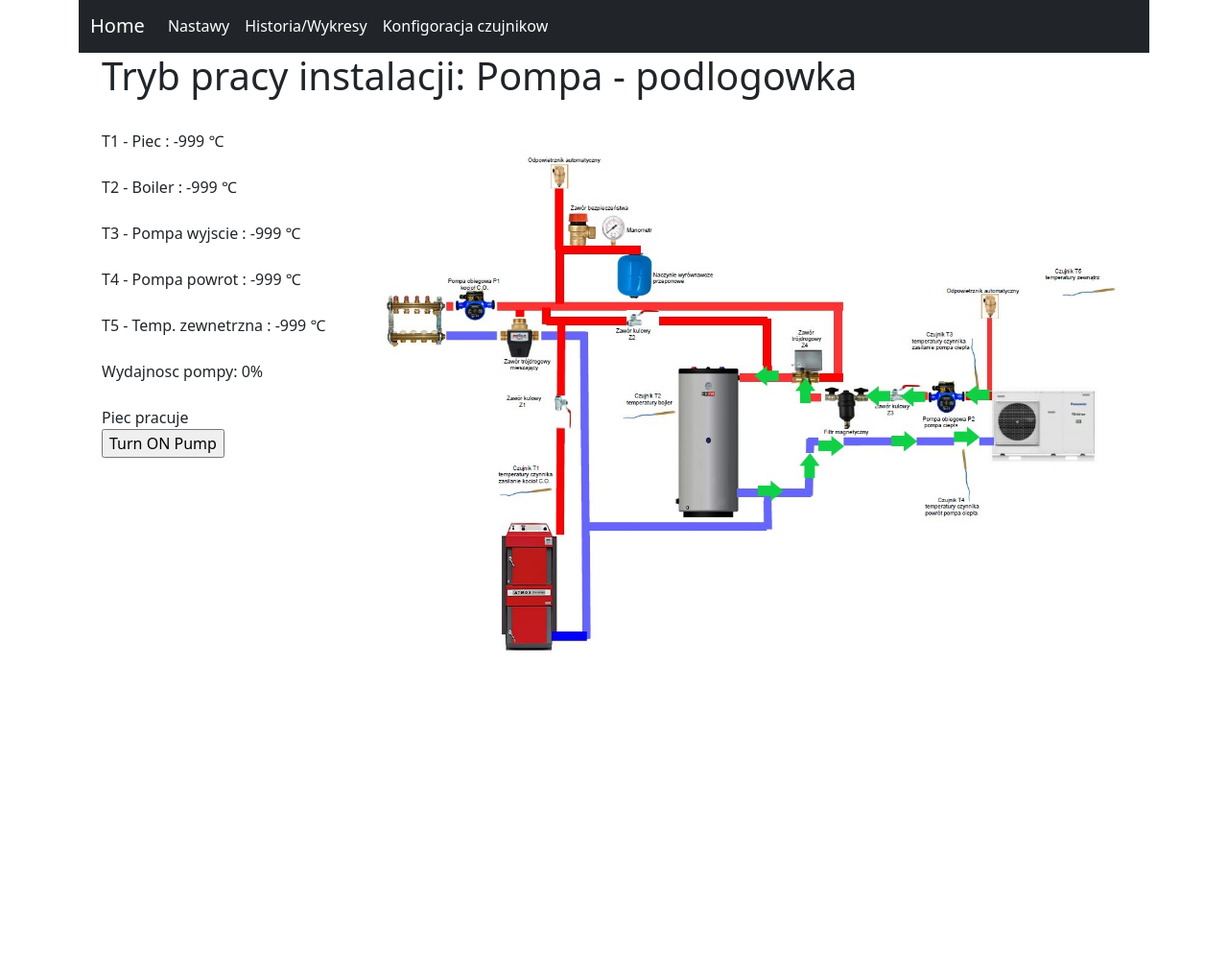
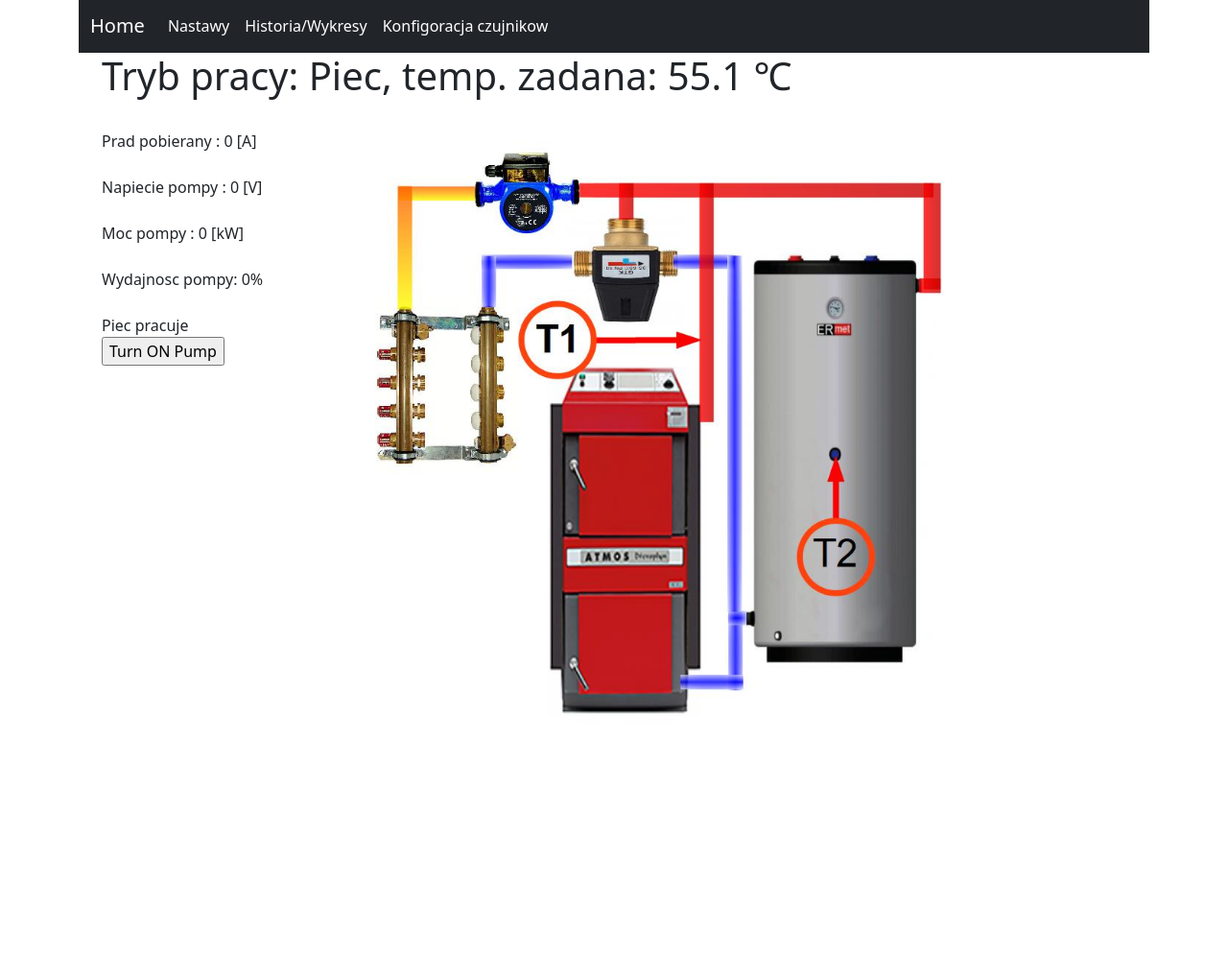
Before and after one commit to ricocooder/HeatPump, a Flask app: page /result in a window 1280 px wide. Shown: the part 25-1043 px from the top of the page at 96% size. Before the commit the page ends 703 px from the top, so only its background shows below. Run offline with Flask 2, Linux system fonts and the light colour scheme.

Commit message:
Countless number of changes

```diff
--- a/ReadTemp.py
+++ b/ReadTemp.py
@@ -1,6 +1,7 @@
 import time
 import glob
 from flask import flash
+from datetime import datetime
 import globals as g
 
 base_dir = '/sys/bus/w1/devices/'
@@ -26,7 +27,7 @@ def read_temp():
     # print('Znalziono',g.tempSensFoundNumber,'podlaczonych czujnikow')
     # print(type(int(g.tempSensFoundNumber)))
     for x in range(int(g.tempSensFoundNumber)):
-        # print('przypisuje wartosc dla',x, 'czujnika')
+        #print('przypisuje wartosc dla',x, 'czujnika', datetime.now())
 
 
         valid, temp = read_temp_raw(x)
--- a/globals.py
+++ b/globals.py
@@ -1,5 +1,6 @@
 acTimePLusInterwal = 0
 pumpEfi = 1
+heatObject=0
 pumpInterval = 60
 pumpTempOfset = 2
 mainState = False
@@ -7,7 +8,11 @@ BaseEfiInPercent=0
 tempSensFoundNumber=0
 readTemp=[-999]*64
 setTemp=[0]*64
-discriptions=['brak opisu']*64
+pumpI=0
+pumpV=0
+pumpP=0
+trybDiscriptions=['Piec', 'Pompa - boiler', 'Pompa - podlogówka']
+discriptions=['T1 - Piec', 'T2 - Bouler', 'T3 - Pompa wyjscie', 'T4 - Pompa powrot', 'T5 - Temp. zewnetrzna']
 t1=21
 to1="zasilanie boiler"
 t2=22
--- a/myApp.py
+++ b/myApp.py
@@ -3,6 +3,7 @@ from ReadTemp import read_temp
 from flask_apscheduler import APScheduler
 from setOutputs import setOutputs
 from checkPumpEfi import checkPumpEfi
+from mapValue import mapValue
 import webbrowser
 import time
 import os
@@ -26,17 +27,19 @@ scheduler = APScheduler()
 
 def scheduleTask():
     read_temp()
-    checkPumpEfi(g.tz1, g.readTemp[3], g.pumpTempOfset, g.pumpInterval)
+    checkPumpEfi(g.tz1, g.readTemp[2], g.pumpTempOfset, g.pumpInterval)
     print("This test runs every 4 seconds")
 
 def scheduleTask1s():
     g.BaseEfiInPercent = setOutputs(g.mainState, g.readTemp[3], g.pumpEfi)
-    print("This test runs every 1 seconds")
+    g.pumpI = mapValue(443, 0, 1000, 0, 30)
+    g.pumpV = mapValue(935, 0, 1000, 0, 250)
+    g.pumpP = g.pumpI*g.pumpV/1000
 
 app.secret_key = b'_5#y2L"F4Q8z\n\xec]/'
 pickFolder = os.path.join("static")
 app.config["UPLOAD_FOLDER"] = pickFolder
-pick1 = os.path.join(app.config["UPLOAD_FOLDER"], "6.jpg")
+pick1 = os.path.join(app.config["UPLOAD_FOLDER"], "P_off_v3.jpg")
 
 @app.route('/')
 def hello_world():
@@ -56,16 +59,18 @@ def hello_world():
             else:
                 g.pumpEfi = 0
         if request.form.get('Przycisk_2') == 'Przycisk_2':
-            if g.pumpEfi >= 0:
-                g.pumpEfi = g.pumpEfi - 1
+            if g.heatObject == 1:
+                g.heatObject = 2
             else:
-                g.pumpEfi = 0
+                g.heatObject = 1
         if request.form.get('Turn OFF Pump') == 'Turn OFF Pump':
             g.mainState = False
+            g.heatObject = 0
         if request.form.get('Turn ON Pump') == 'Turn ON Pump':
+            g.heatObject = 1
             g.mainState = True
     return render_template("index.html", t1=g.readTemp[0], t2=g.readTemp[1], t3=g.readTemp[2],
-                            t4=g.readTemp[3],  t5=g.readTemp[4], t6=g.readTemp[5], tz1=g.tz1,
+                            t4=g.readTemp[3],  t5=g.readTemp[4], t6=g.readTemp[5], tz1=g.tz1, pumpI=g.pumpI, pumpV=g.pumpV, pumpP=round(g.pumpP, 2),
                             tzo2=g.tzo2, image1=pick1, pump=g.BaseEfiInPercent, mainState=g.mainState)
 
 
@@ -74,17 +79,20 @@ def result():
     output = request.form.to_dict()
     global pick1
     if request.form.get('Turn OFF Pump') == 'Turn OFF Pump':
+        g.heatObject = 0
         g.mainState = False
         flash('Pompa wyłączona', 'primary')
-        pick1 = os.path.join(app.config["UPLOAD_FOLDER"], "PonWU.jpg")
+        pick1 = os.path.join(app.config["UPLOAD_FOLDER"], "P_off_v3.jpg")
     if request.form.get('Turn ON Pump') == 'Turn ON Pump':
         flash('Pompa załączona', 'success')
-        pick1 = os.path.join(app.config["UPLOAD_FOLDER"], "PonCO.jpg")
+        pick1 = os.path.join(app.config["UPLOAD_FOLDER"], "PonCO_v3.jpg")
+        g.heatObject = 2
         g.mainState = True
 
     return render_template("index.html", t1=g.readTemp[0], t2=g.readTemp[1],  t3=g.readTemp[2],
-                            t4=g.readTemp[3],  t5=g.readTemp[4], tz1=g.tz1,
-                            tzo2=g.tzo2, image1=pick1, pump=g.BaseEfiInPercent, mainState=g.mainState)
+                            t4=g.readTemp[3],  t5=g.readTemp[4], Tzadana=g.tz1, pumpI=g.pumpI, pumpV=g.pumpV, pumpP=round(g.pumpP, 2),
+                            tzo2=g.tzo2, image1=pick1, pump=g.BaseEfiInPercent, mainState=g.mainState, sensFoundList=g.readTemp, discriptionList=g.discriptions,
+                            heatObject=g.heatObject, trybDiscriptions=g.trybDiscriptions)
 
 
 @app.route("/temp_sensor_config", methods=["POST", "GET"])
@@ -113,6 +121,7 @@ def temp_sensor_config():
 
 @app.route("/settings", methods=["POST", "GET"])
 def settings():
+    global pick1
     output = request.form.to_dict()
     if request.method == 'POST':
         if request.form.get('Save1') == 'Save':
@@ -128,10 +137,12 @@ def settings():
             else:
                 g.pumpEfi = 0
         if request.form.get('Przycisk_2') == 'Przycisk_2':
-            if g.pumpEfi >= 0:
-                g.pumpEfi = g.pumpEfi - 1
+            if g.heatObject == 1:
+                g.heatObject = 2
+                pick1 = os.path.join(app.config["UPLOAD_FOLDER"], "PonCO_v3.jpg")
             else:
-                g.pumpEfi = 0
+                g.heatObject = 1
+                pick1 = os.path.join(app.config["UPLOAD_FOLDER"], "PonWU_v3.jpg")
     return render_template("settings.html", tz1=g.tz1, tz2=g.tz2,)
 
 
--- a/templates/index.html
+++ b/templates/index.html
@@ -31,15 +31,34 @@
 
       <div class="container text-start">
         <div class="col-10 order-last">
-          <label ><h1>Tryb pracy instalacji: Pompa - podlogowka </h1></label><br><br>
+          <label ><h1>Tryb pracy: {{trybDiscriptions[heatObject]}}, temp. zadana: {{Tzadana}} <span>&#8451;</span></h1></label><br><br>
         </div>
+
+
         <div class="row align-items-start">
           <div class="col-3 align-self-start">
-            <label >T1 - Piec : {{t4}} <span>&#8451;</span> </label><br><br>
+            <label >Prad pobierany : {{pumpI}} [A] </label><br><br>
+            <label >Napiecie pompy : {{pumpV}} [V] </label><br><br>
+            <label >Moc pompy : {{pumpP}} [kW] </label><br><br>
+
+            {% for sensor in sensFoundList %}
+                {% if sensFoundList[loop.index-1] != -999 %}
+                    {% if heatObject == loop.index-1 and heatObject > 0 %}
+                        <label><h5>{{discriptionList[loop.index-1]}}: {{sensor}} <span>&#8451;</span></h5></label> <br/><br/>
+                    {% else %}
+                        <label>{{discriptionList[loop.index-1]}}: {{sensor}} <span>&#8451;</span></label> <br/><br/>
+                    {% endif %}
+                {% endif %}
+            {% endfor %}
+
+
+
+
+            <!--<label >T1 - Piec : {{t4}} <span>&#8451;</span> </label><br><br>
             <label >T2 - Boiler : {{t3}} <span>&#8451;</span> </label><br><br>
             <label >T3 - Pompa wyjscie : {{t1}} <span>&#8451;</span> </label><br><br>
             <label >T4 - Pompa powrot : {{t2}} <span>&#8451;</span> </label><br><br>
-            <label >T5 - Temp. zewnetrzna : {{t5}} <span>&#8451;</span> </label><br><br>
+            <label >T5 - Temp. zewnetrzna : {{t5}} <span>&#8451;</span> </label><br><br> -->
             <label >Wydajnosc pompy: {{pump}}% </label><br><br>
             <!-- <label width: 350px> -->
 
@@ -62,8 +81,8 @@
             {%endif%}
           </div>
 
-          <div class="col-9 order-last">
-            <img src="{{image1}}" class="img-fluid" alt="...">
+          <div class="col-7 order-last">
+            <img src="{{image1}}" class="img-fluid" alt="..." width=100%>
           </div>
         </div>
       </div>
```
Also changed, not shown: checkPumpEfi.py (+8 -8 lines), mapValue.py (added, +8 -0 lines), setOutputs.py (+7 -0 lines), templates/settings.html (+41 -0 lines), static/P_off_v2.jpg (added), static/P_off_v3.jpg (added), static/PonCO_v2.jpg (added), static/PonCO_v3.jpg (added), static/PonWU_v2.jpg (added), static/PonWU_v3.jpg (added).
